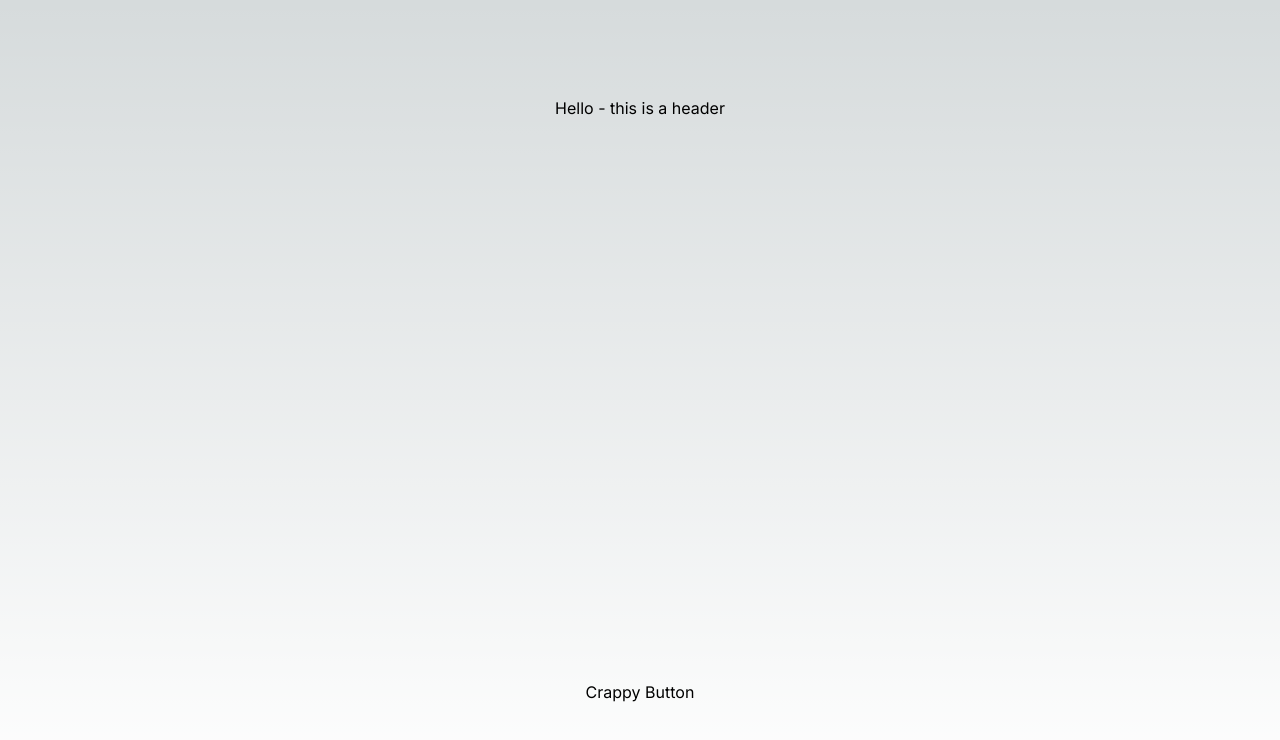
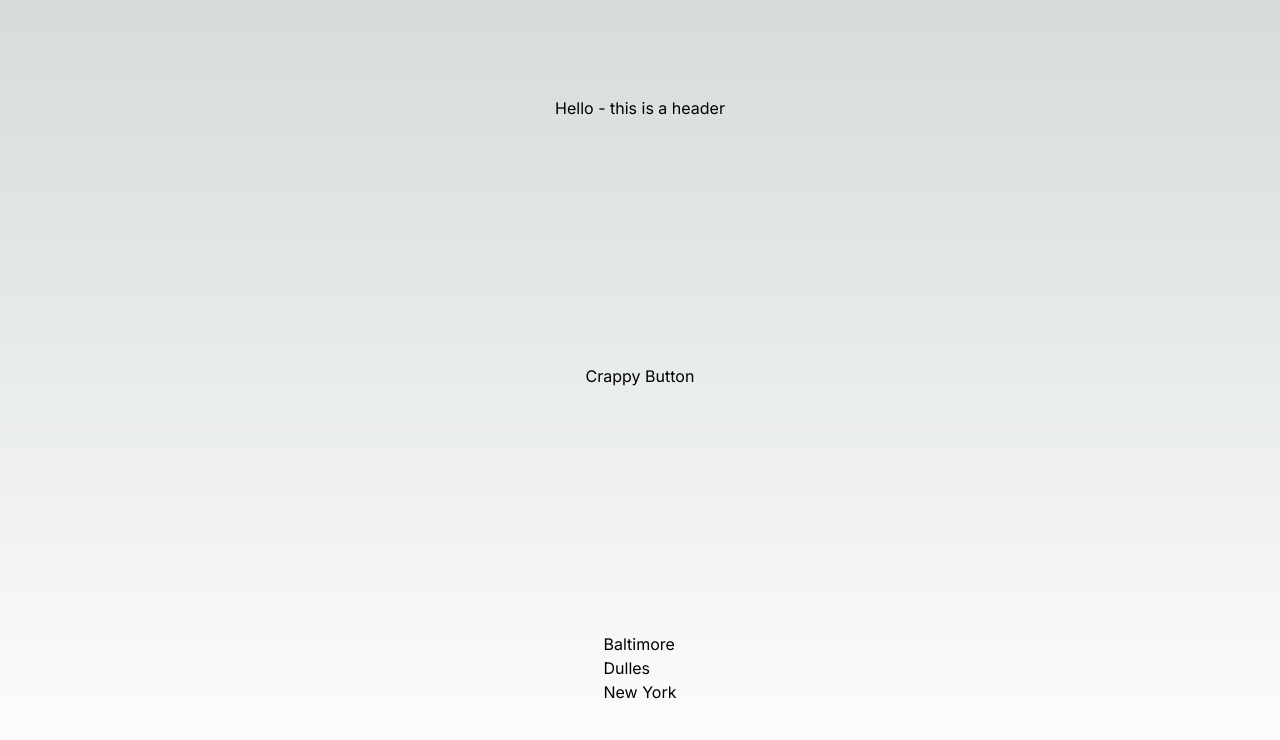
Before and after one commit to oleksiy/intro_to_react, a Next.js app: page / in a window 1280 px wide. Shown: the top 740 px of the page. Built offline with nearby package versions, Linux system fonts and the light colour scheme.

Commit message:
renders a list component, button and header got up to chapter 7 https://nextjs.org/learn/react-foundations/displaying-data-with-props

```diff
--- a/src/app/page.tsx
+++ b/src/app/page.tsx
@@ -1,11 +1,15 @@
 import Image from 'next/image'
 import React from "react";
+import {string} from "prop-types";
 
 export default function Home() {
-  return (
+    const offices = ['Baltimore', 'Dulles', 'New York'];
+    return (
     <main className="flex min-h-screen flex-col items-center justify-between p-24">
-      <Header />
-      <Button content = "Crappy Button"/>
+        <Header />
+        <Button content = "Crappy Button"/>
+
+        <ListOfOffices names = {offices}/>
     </main>
   )
 }
@@ -26,3 +30,13 @@ function Button(props: { content: string }) {
       </>
     )
 }
+
+function ListOfOffices(props:{ names: string[] }) {
+    return(
+        <ul>
+            {props.names.map((name: string) => (
+                <li>{name}</li>
+            ))}
+        </ul>
+    )
+}
```
